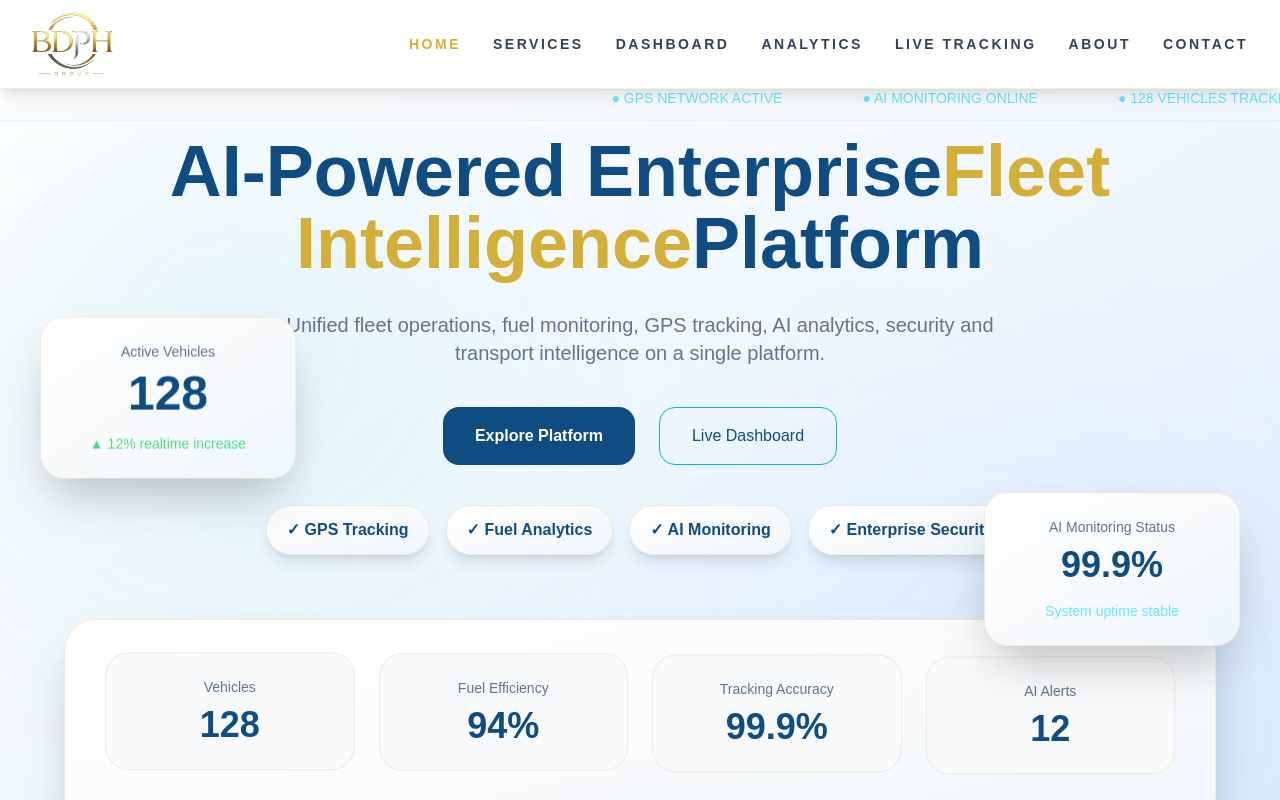
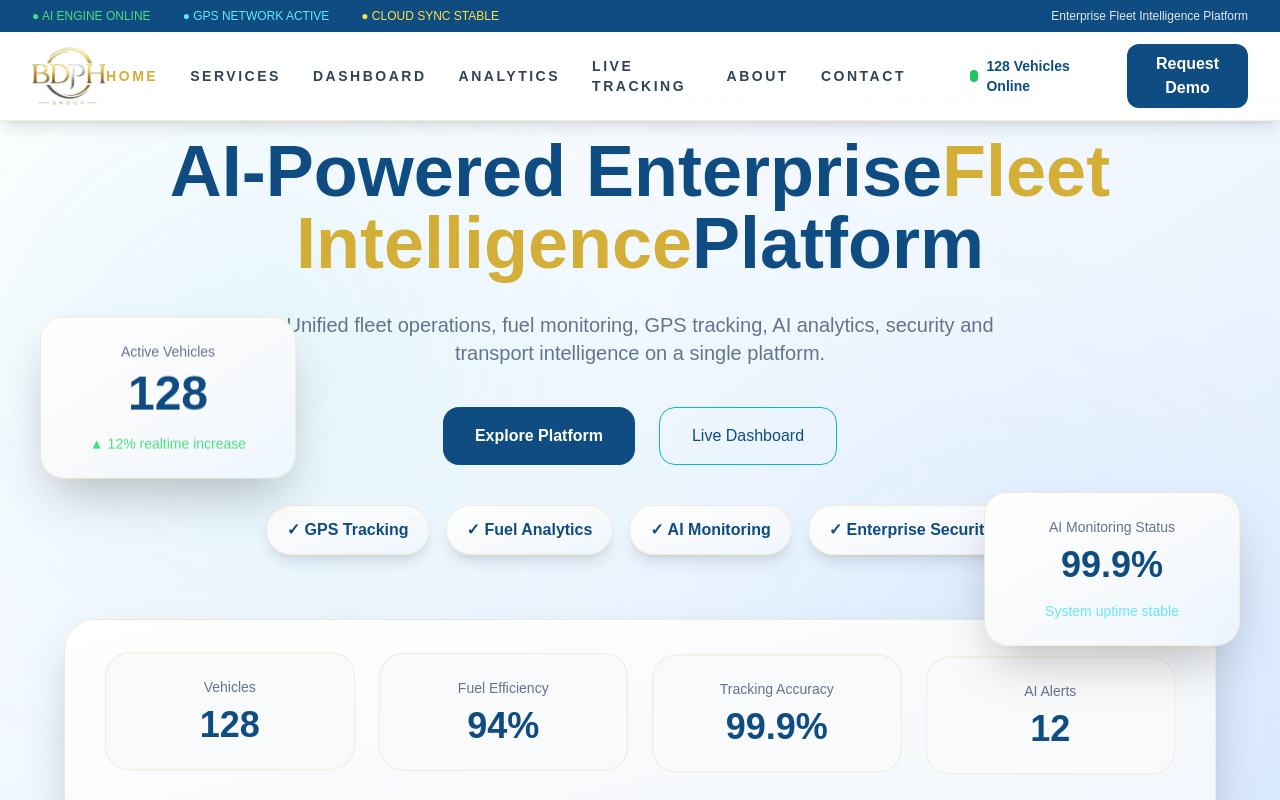
Before and after one commit to pritam1991verma/bdph-fleet-intelligence, a React (Vite) app: page / in a window 1280 px wide. Shown: the top 800 px of the page. Built offline with nearby package versions, Linux system fonts and the light colour scheme.

Commit message:
Update Navbar.tsx

```diff
--- a/src/components/Navbar.tsx
+++ b/src/components/Navbar.tsx
@@ -64,7 +64,7 @@ function Navbar() {
 
   return (
 
-    <nav className="fixed top-0 left-0 w-full bg-white/90 backdrop-blur-xl border-b border-[#D4AF37]/20 shadow-lg z-50">
+    <>   <div className="fixed top-0 left-0 w-full bg-[#0F4C81] text-white text-xs z-50">     <div className="max-w-7xl mx-auto flex justify-between px-8 py-2">        <div className="flex gap-8">         <span className="text-green-400">● AI ENGINE ONLINE</span>         <span className="text-cyan-300">● GPS NETWORK ACTIVE</span>         <span className="text-yellow-300">● CLOUD SYNC STABLE</span>       </div>        <div className="text-slate-200">         Enterprise Fleet Intelligence Platform       </div>      </div>   </div>    <nav className="fixed top-8 left-0 w-full bg-white/90 backdrop-blur-xl border-b border-[#D4AF37]/20 shadow-lg z-50">
 
       <div className="max-w-7xl mx-auto flex justify-between items-center px-8 py-3">
 
@@ -82,7 +82,7 @@ function Navbar() {
 
         {/* MENU */}
 
-        <div className="hidden md:flex gap-8">
+        <div className="hidden md:flex items-center gap-8">
 
           {navItem("home", "Home")}
 
@@ -97,12 +97,25 @@ function Navbar() {
           {navItem("about", "About")}
 
           {navItem("contact", "Contact")}
+          <div className="ml-8 flex items-center gap-2">
+
+  <div className="w-3 h-3 bg-green-500 rounded-full animate-pulse"></div>
+
+  <span className="text-[#0F4C81] font-semibold text-sm">
+    128 Vehicles Online
+  </span>
+
+</div>
+          <button className="ml-4 px-5 py-2 bg-[#0F4C81] text-white rounded-xl font-semibold hover:scale-105 transition">
+  Request Demo
+</button>
 
         </div>
 
       </div>
 
-    </nav>
+   </nav>
+</>
 
   );
 }
```
